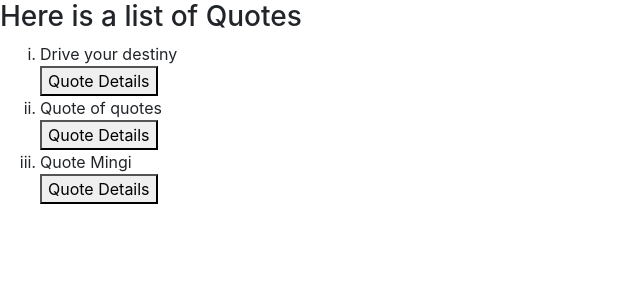
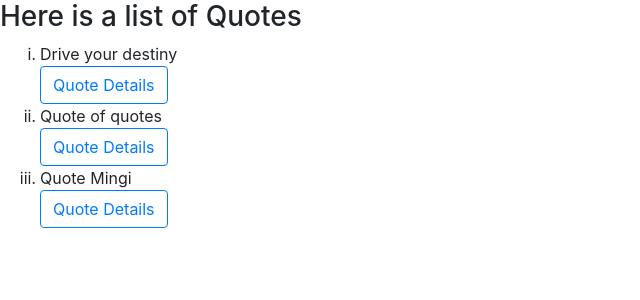
Before and after one commit to Antavio/Quotes, an Angular app: page / in a window 1280 px wide. Shown: the top 300 px of the page, without its empty margins (0-640 px from the left). Built offline with nearby package versions, Linux system fonts and the light colour scheme.

Commit message:
Styled Toggle & Delete buttons.

```diff
--- a/src/app/quote-datails/quote-datails.component.html
+++ b/src/app/quote-datails/quote-datails.component.html
@@ -1,4 +1,4 @@
 <p> Author:
   <strong>{{quote.author}}</strong> <br>
 Publisher:<strong>{{quote.publisher}}</strong><br>Days passed since Quote was published <strong>{{quote.actualDate|dateRange}} days</strong></p>
-<button (click)='deleteQuote(true)'>Delete Quote</button>
+<button class="btn btn-outline-danger" (click)='deleteQuote(true)'>Delete Quote</button>
--- a/src/app/quote/quote.component.html
+++ b/src/app/quote/quote.component.html
@@ -2,7 +2,7 @@
 <ol type="i">
   <div *ngFor='let quote of quotes;let position = index'>
   <li >{{quote.quote}}</li>
-  <button (click)='toogleDetails(position)'>Quote Details</button>
+  <button class="btn btn-outline-primary" (click)='toogleDetails(position)'>Quote Details</button>
 
   <!-- Input Binding -->
   <app-quote-datails *ngIf="quote.showDesc" [quote]='quote' (quoteDelete)='deleteQuote($event,position)'></app-quote-datails>
```
